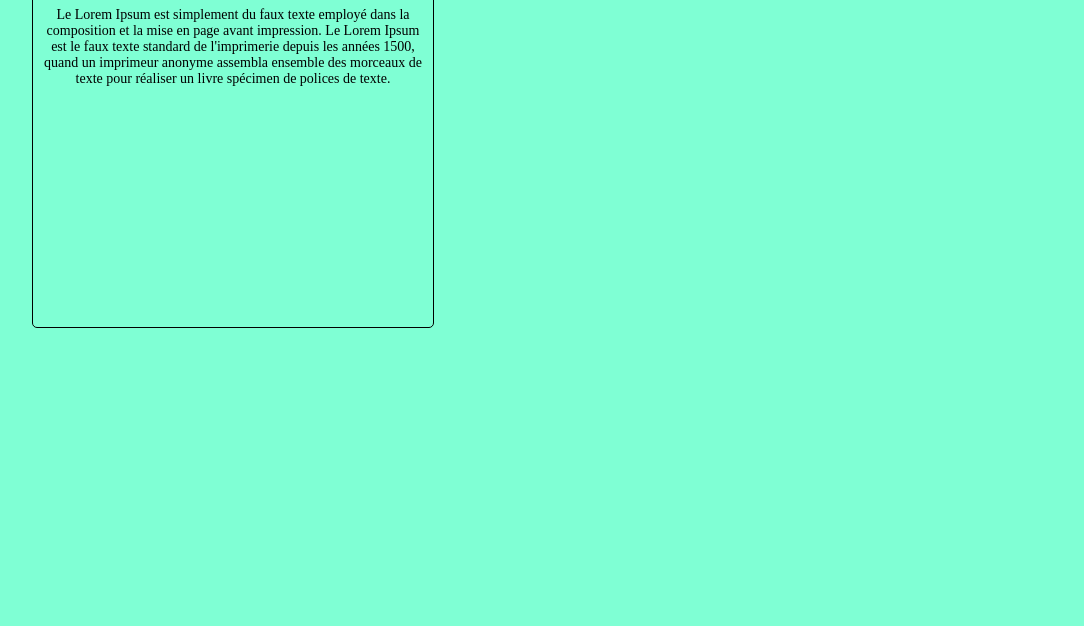
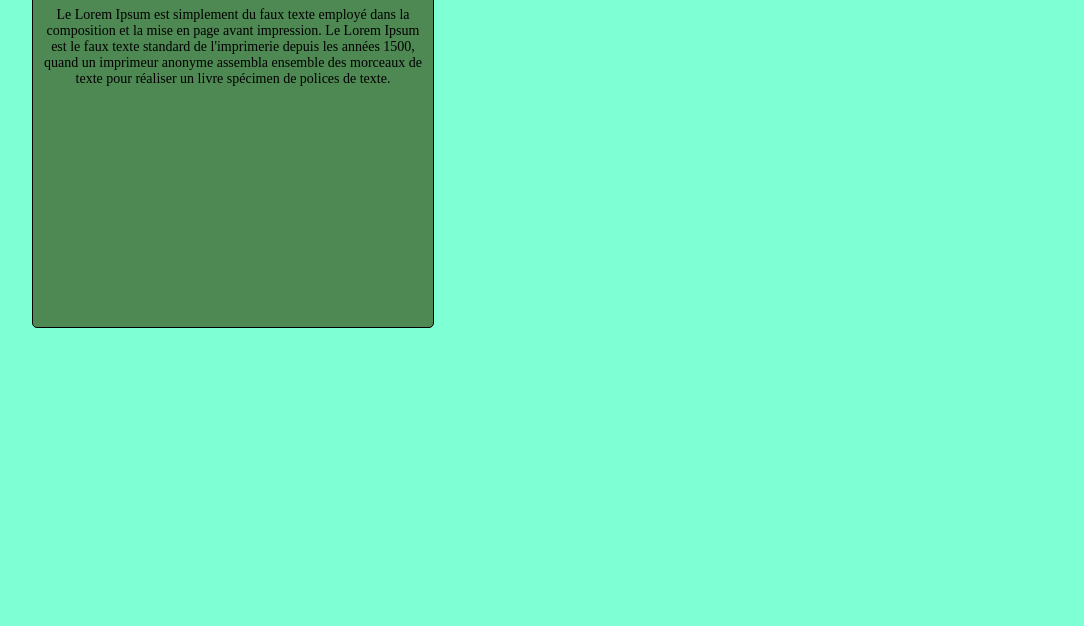
Before and after one commit to Tsioryfaniry/repeat, a plain HTML site: page page-about.html in a window 1280 px wide. Shown: the part 174-800 px from the top of the page, without its empty margins (26-1110 px from the left). Drawn offline with Linux system fonts and the light colour scheme.

Commit message:
change background main

```diff
--- a/page-about.css
+++ b/page-about.css
@@ -37,6 +37,7 @@ header{
   height: 400px;
   margin-top: 20px;
   margin-left: 50px;
+  background-color: #4e8953;
   border: solid black 1px;
   border-radius: 5px;
 }
```
